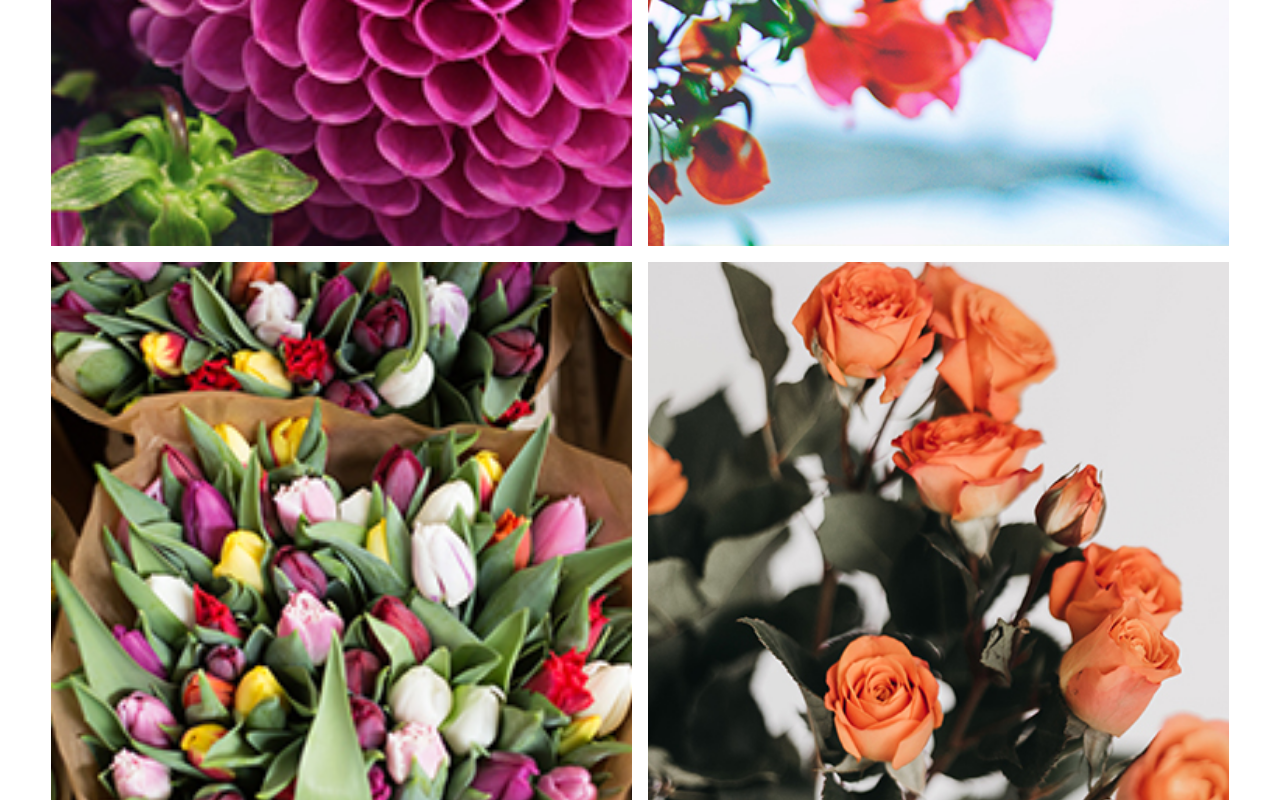
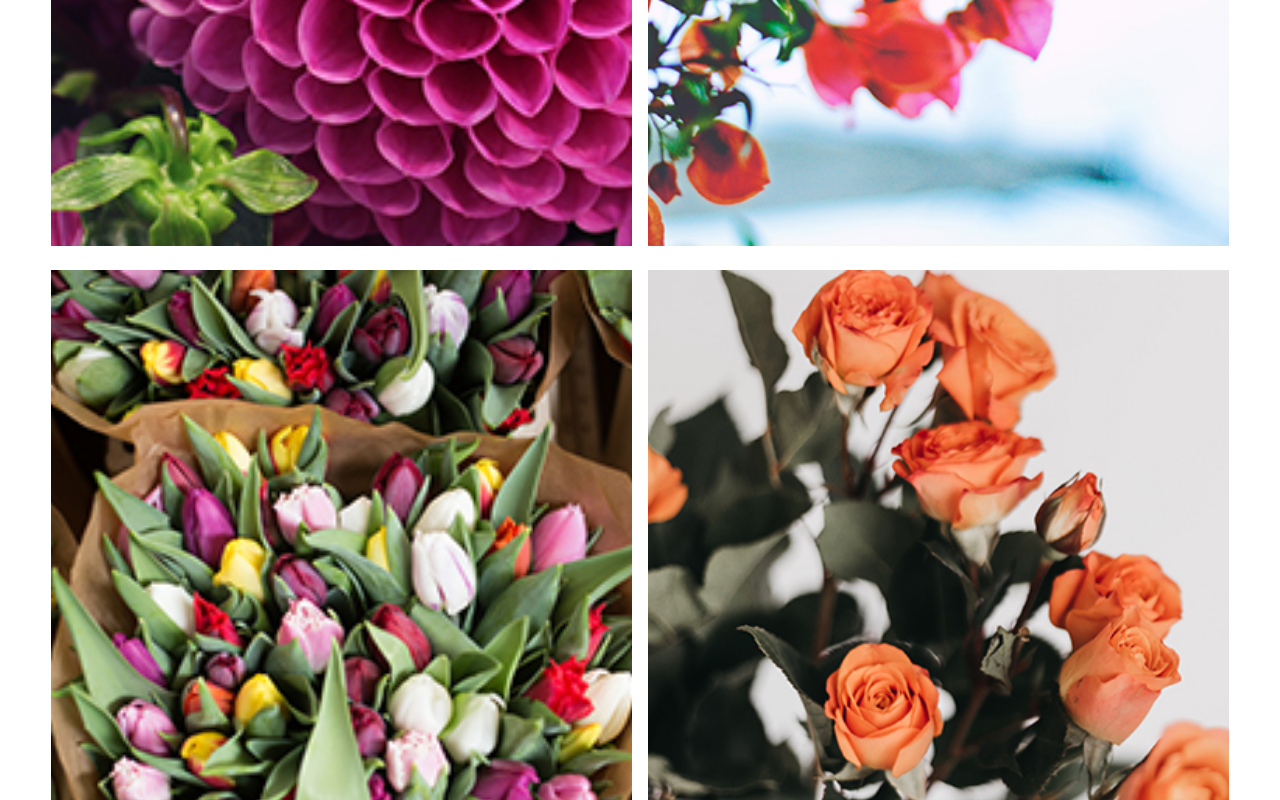
Before and after one commit to Fabrice-Etienne/Projet-Zephyr, a plain HTML site: page index.html in a window 1280 px wide. Shown: the part 2000-2800 px from the top of the page. Drawn offline with Linux system fonts and the light colour scheme.

```diff
--- a/style.css
+++ b/style.css
@@ -253,17 +253,17 @@
    align-items: center;
    font-size: 1.6rem;
 }
-.section-4 .gallerie{
-   display: flex ;
-   flex-flow: row wrap ;
+
+.section-4 .gallerie .items {
+   margin-bottom: 8px;
 }
 .section-4 .gallerie img{
    width: 100% ;
    object-fit: cover;
-   transition: transform 0.3s ease-in-out;
+   transition: transform 0.3s ease-out;
 }
-.section-4 .gallerie img:hover{
-   transform: scale(1.01);
+.section-4 .gallerie img:hover {
+   transform: scale(1.006);
 }
 .section-4 .num-4 {
    bottom: -24px ;
```
